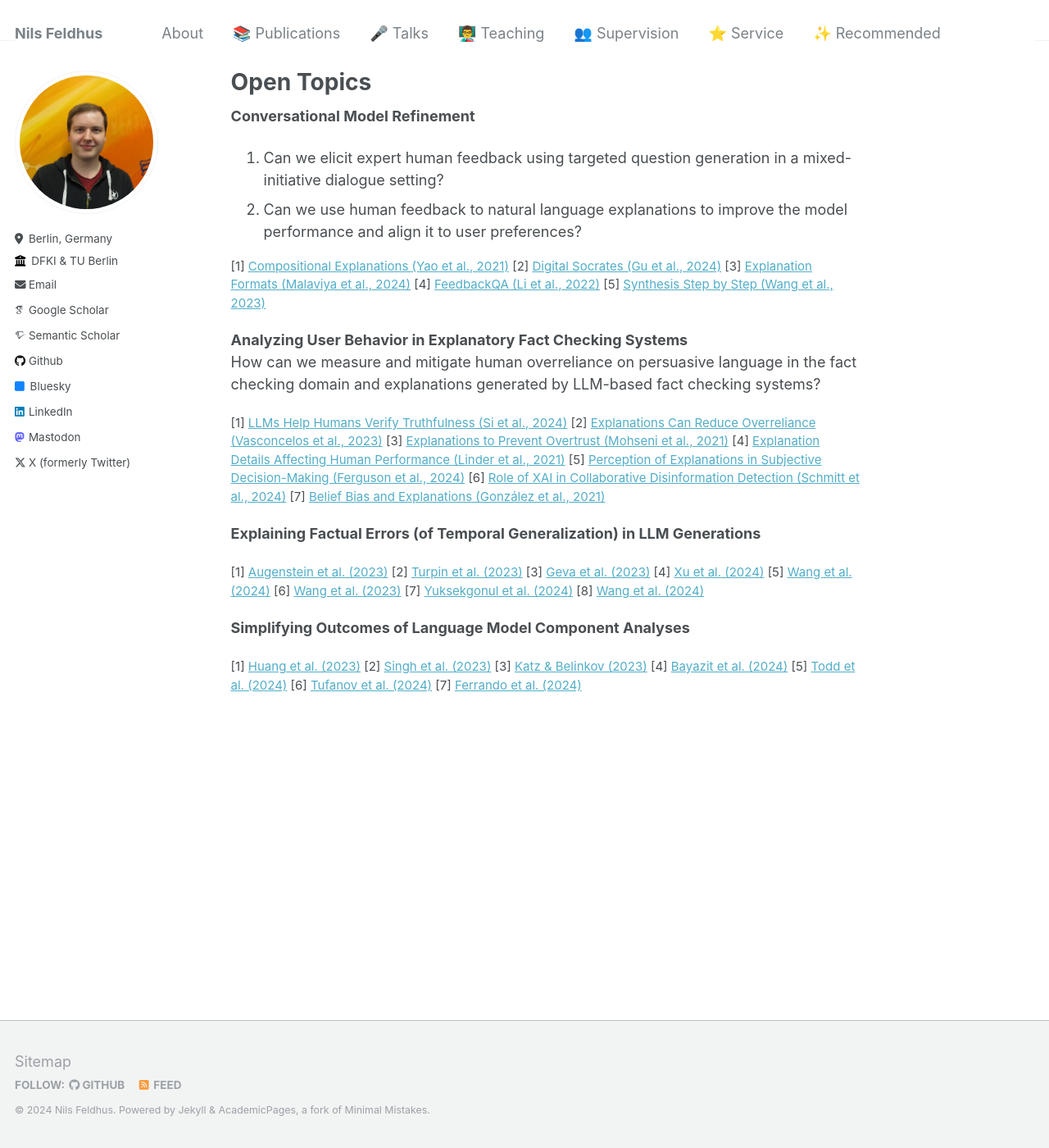
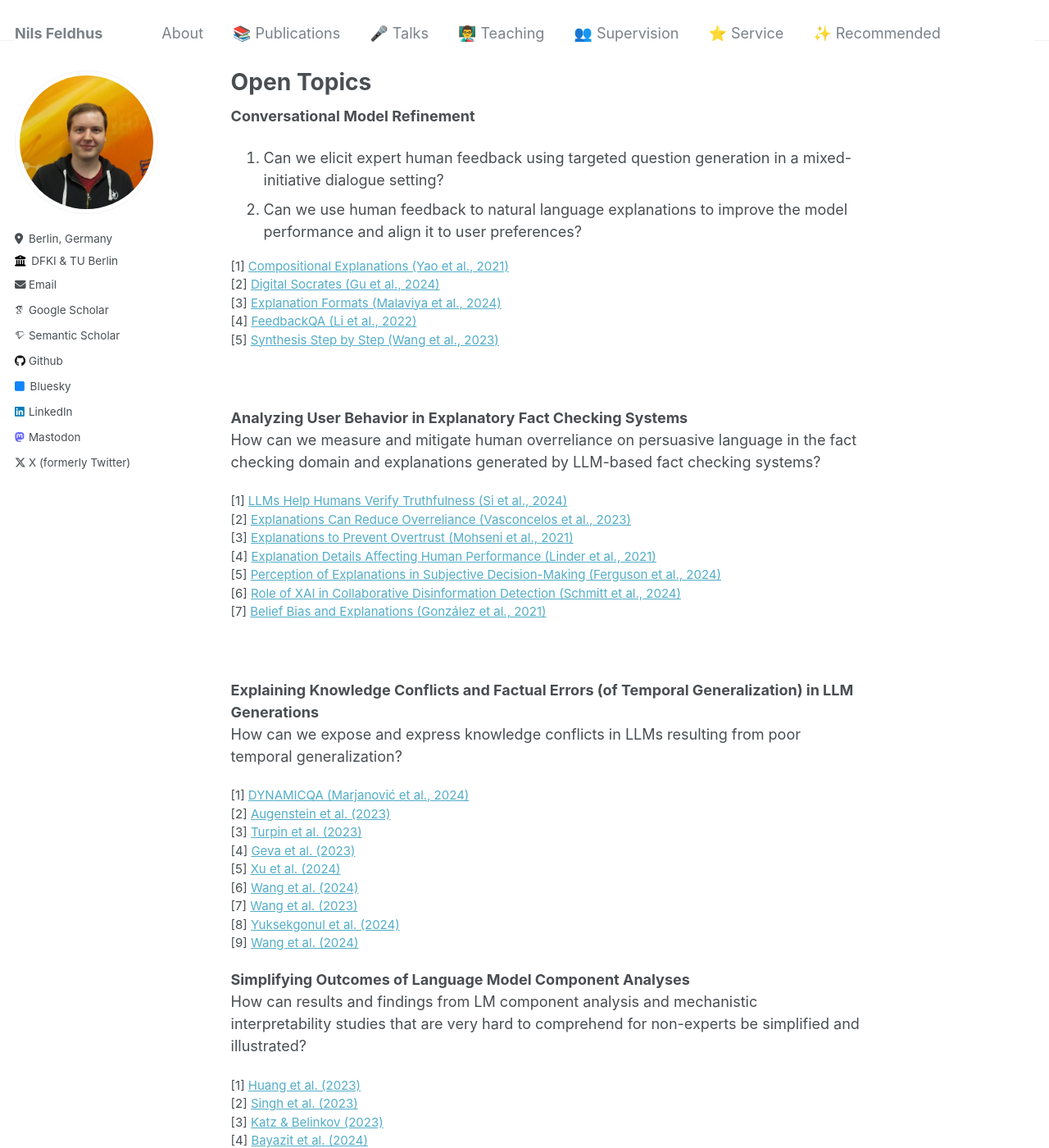
Before and after one commit to nfelnlp/nfelnlp.github.io, a Jekyll site: the page built from supervision/topics.md, in a window 1280 px wide and 1400 px high. Shown: the whole window at 82% size. Built offline with Jekyll 4.4.1, drawn with Linux system fonts in a browser that asks for light colours; some web fonts are replaced.

Commit message:
Fix formatting in open topics.

```diff
--- a/supervision/topics.md
+++ b/supervision/topics.md
@@ -10,47 +10,50 @@ title: "Open Topics"
 1. Can we elicit expert human feedback using targeted question generation in a mixed-initiative dialogue setting?
 2. Can we use human feedback to natural language explanations to improve the model performance and align it to user preferences?
 <p style="font-size:smaller;">
-[1] <a href="https://arxiv.org/abs/2103.10415">Compositional Explanations (Yao et al., 2021)</a>
-[2] <a href="https://aclanthology.org/2024.acl-long.302/">Digital Socrates (Gu et al., 2024)</a>
-[3] <a href="https://aclanthology.org/2024.naacl-long.168/">Explanation Formats (Malaviya et al., 2024)</a>
-[4] <a href="https://aclanthology.org/2022.findings-acl.75/">FeedbackQA (Li et al., 2022)</a>
+[1] <a href="https://arxiv.org/abs/2103.10415">Compositional Explanations (Yao et al., 2021)</a><br>
+[2] <a href="https://aclanthology.org/2024.acl-long.302/">Digital Socrates (Gu et al., 2024)</a><br>
+[3] <a href="https://aclanthology.org/2024.naacl-long.168/">Explanation Formats (Malaviya et al., 2024)</a><br>
+[4] <a href="https://aclanthology.org/2022.findings-acl.75/">FeedbackQA (Li et al., 2022)</a><br>
 [5] <a href="https://aclanthology.org/2023.findings-emnlp.791/">Synthesis Step by Step (Wang et al., 2023)</a>
-</p>
+</p><br>
 
 <!-- ORPEx -->
 **Analyzing User Behavior in Explanatory Fact Checking Systems**
 How can we measure and mitigate human overreliance on persuasive language in the fact checking domain and explanations generated by LLM-based fact checking systems?
 <p style="font-size:smaller;">
-[1] <a href="https://aclanthology.org/2024.naacl-long.81/">LLMs Help Humans Verify Truthfulness (Si et al., 2024)</a>
-[2] <a href="https://dl.acm.org/doi/10.1145/3579605">Explanations Can Reduce Overreliance (Vasconcelos et al., 2023)</a>
-[3] <a href="https://doi.org/10.1609/icwsm.v15i1.18072">Explanations to Prevent Overtrust (Mohseni et al., 2021)</a>
-[4] <a href="https://doi.org/10.1002/ail2.49">Explanation Details Affecting Human Performance (Linder et al., 2021)</a>
-[5] <a href="https://arxiv.org/abs/2404.12558">Perception of Explanations in Subjective Decision-Making (Ferguson et al., 2024)</a>
-[6] <a href="https://dl.acm.org/doi/10.1145/3630106.3659031">Role of XAI in Collaborative Disinformation Detection (Schmitt et al., 2024)</a>
+[1] <a href="https://aclanthology.org/2024.naacl-long.81/">LLMs Help Humans Verify Truthfulness (Si et al., 2024)</a><br>
+[2] <a href="https://dl.acm.org/doi/10.1145/3579605">Explanations Can Reduce Overreliance (Vasconcelos et al., 2023)</a><br>
+[3] <a href="https://doi.org/10.1609/icwsm.v15i1.18072">Explanations to Prevent Overtrust (Mohseni et al., 2021)</a><br>
+[4] <a href="https://doi.org/10.1002/ail2.49">Explanation Details Affecting Human Performance (Linder et al., 2021)</a><br>
+[5] <a href="https://arxiv.org/abs/2404.12558">Perception of Explanations in Subjective Decision-Making (Ferguson et al., 2024)</a><br>
+[6] <a href="https://dl.acm.org/doi/10.1145/3630106.3659031">Role of XAI in Collaborative Disinformation Detection (Schmitt et al., 2024)</a><br>
 [7] <a href="https://aclanthology.org/2021.findings-acl.259/">Belief Bias and Explanations (González et al., 2021)</a>
-</p>
+</p><br>
 
 <!-- DeLoreason -->
-**Explaining Factual Errors (of Temporal Generalization) in LLM Generations**
+**Explaining Knowledge Conflicts and Factual Errors (of Temporal Generalization) in LLM Generations**
+How can we expose and express knowledge conflicts in LLMs resulting from poor temporal generalization?
 <p style="font-size:smaller;">
-[1] <a href="http://arxiv.org/abs/2310.05189">Augenstein et al. (2023)</a>
-[2] <a href="https://openreview.net/forum?id=bzs4uPLXvi">Turpin et al. (2023)</a>
-[3] <a href="https://aclanthology.org/2023.emnlp-main.751/">Geva et al. (2023)</a>
-[4] <a href="https://arxiv.org/abs/2402.11436">Xu et al. (2024)</a>
-[5] <a href="https://arxiv.org/abs/2402.14499">Wang et al. (2024)</a>
-[6] <a href="http://arxiv.org/abs/2310.00935">Wang et al. (2023)</a>
-[7] <a href="https://openreview.net/forum?id=gfFVATffPd">Yuksekgonul et al. (2024)</a>
-[8] <a href="https://aclanthology.org/2024.naacl-long.46/">Wang et al. (2024)</a>
+[1] <a href="https://arxiv.org/abs/2407.17023">DYNAMICQA (Marjanović et al., 2024)</a><br>
+[2] <a href="http://arxiv.org/abs/2310.05189">Augenstein et al. (2023)</a><br>
+[3] <a href="https://openreview.net/forum?id=bzs4uPLXvi">Turpin et al. (2023)</a><br>
+[4] <a href="https://aclanthology.org/2023.emnlp-main.751/">Geva et al. (2023)</a><br>
+[5] <a href="https://arxiv.org/abs/2402.11436">Xu et al. (2024)</a><br>
+[6] <a href="https://arxiv.org/abs/2402.14499">Wang et al. (2024)</a><br>
+[7] <a href="http://arxiv.org/abs/2310.00935">Wang et al. (2023)</a><br>
+[8] <a href="https://openreview.net/forum?id=gfFVATffPd">Yuksekgonul et al. (2024)</a><br>
+[9] <a href="https://aclanthology.org/2024.naacl-long.46/">Wang et al. (2024)</a>
 </p>
 
 <!-- CircuiTeX -->
 **Simplifying Outcomes of Language Model Component Analyses**
+How can results and findings from LM component analysis and mechanistic interpretability studies that are very hard to comprehend for non-experts be simplified and illustrated?
 <p style="font-size:smaller;">
-[1] <a href="https://aclanthology.org/2023.blackboxnlp-1.24/">Huang et al. (2023)</a>
-[2] <a href="https://arxiv.org/abs/2305.09863">Singh et al. (2023)</a>
-[3] <a href="https://aclanthology.org/2023.findings-emnlp.939/">Katz & Belinkov (2023)</a>
-[4] <a href="https://arxiv.org/abs/2310.03084">Bayazit et al. (2024)</a>
-[5] <a href="https://arxiv.org/abs/2310.15213">Todd et al. (2024)</a>
-[6] <a href="https://aclanthology.org/2024.acl-demos.6/">Tufanov et al. (2024)</a>
+[1] <a href="https://aclanthology.org/2023.blackboxnlp-1.24/">Huang et al. (2023)</a><br>
+[2] <a href="https://arxiv.org/abs/2305.09863">Singh et al. (2023)</a><br>
+[3] <a href="https://aclanthology.org/2023.findings-emnlp.939/">Katz & Belinkov (2023)</a><br>
+[4] <a href="https://arxiv.org/abs/2310.03084">Bayazit et al. (2024)</a><br>
+[5] <a href="https://arxiv.org/abs/2310.15213">Todd et al. (2024)</a><br>
+[6] <a href="https://aclanthology.org/2024.acl-demos.6/">Tufanov et al. (2024)</a><br>
 [7] <a href="https://arxiv.org/abs/2405.00208">Ferrando et al. (2024)</a>
 </p>
```
